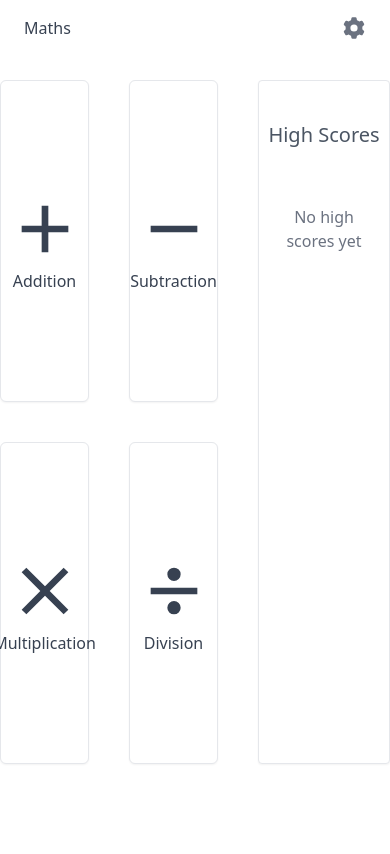
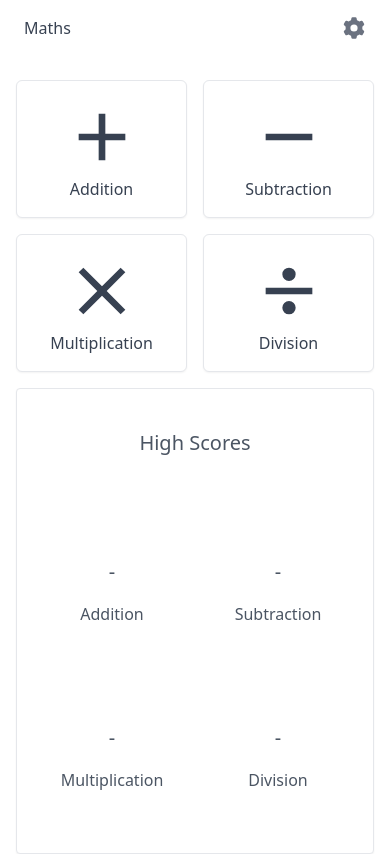
Before and after one commit to bluntarrow/maths-game, a React (Vite) app: page /games in a window 390 px wide. Built offline with nearby package versions, Linux system fonts and the light colour scheme.

Commit message:
first stable version

```diff
--- a/src/App.jsx
+++ b/src/App.jsx
@@ -1,6 +1,7 @@
 import { Navigate } from "react-router-dom";
 import { Routes, BrowserRouter, Route } from "react-router-dom";
 import Toolbar from "./components/app/Toolbar";
+import { ScoresContextProvider } from "./context/score";
 import { SettingsContextProvider } from "./context/settings";
 import { TimeContextProvider } from "./context/timer";
 import Game from "./pages/Game";
@@ -10,6 +11,7 @@ const App = () => {
   return (
     <SettingsContextProvider>
       <TimeContextProvider>
+        <ScoresContextProvider>
           <BrowserRouter>
             <Toolbar />
             <Routes>
@@ -21,6 +23,7 @@ const App = () => {
               <Route path="/games/:game" element={<Game />} />
             </Routes>
           </BrowserRouter>
+        </ScoresContextProvider>
       </TimeContextProvider>
     </SettingsContextProvider>
   );
--- a/src/components/app/Toolbar.jsx
+++ b/src/components/app/Toolbar.jsx
@@ -10,16 +10,24 @@ const Toolbar = () => {
   const location = useLocation();
 
   const [settings, setSettings] = useContext(SettingsContext);
-  const [time, Timer] = useContext(TimeContext);
+  const [time, reduceTime, resetTime] = useContext(TimeContext);
   console.log(location.pathname);
   const fmt = (num) => (num < 10 ? "0" + num : num);
 
   useEffect(() => {
-    if (location.pathname == "/games") {
-      Timer(true);
-    }else{
-      Timer(false)
-    }
+    const timer = setInterval(() => {
+      if (time.minutes == 0 && time.seconds == 0) {
+        clearInterval(timer);
+      } else {
+        reduceTime();
+      }
+      if (location.pathname == "/games") {
+        clearInterval(timer);
+        resetTime();
+      }
+    }, 1000);
+
+    return () => clearInterval(timer);
   }, [location.pathname]);
 
   // settings
@@ -30,9 +38,9 @@ const Toolbar = () => {
   };
 
   return (
-    <nav className="fixed top-0 px-6 lg:px-0 w-full bg-white">
+    <nav className="fixed top-0 px-6 lg:px-0 w-full bg-white z-50">
       <div className="max-w-5xl mx-auto w-full py-4 text-gray-700 font-medium flex justify-between relative">
-        <Link to={"/games"} onClick={Timer(true)}>Maths</Link>
+        <Link to={"/games"}>Maths</Link>
         <div className="flex text-gray-500">
           {location.pathname != "/games" && (
             <div>
@@ -62,7 +70,7 @@ const Toolbar = () => {
                   >
                     <Menu.Items
                       as="ul"
-                      className="h-80 w-64 -bottom-80 bg-gray-100 rounded shadow -right-10 absolute p-4"
+                      className="h-56 w-64 -bottom-56 bg-gray-100 rounded shadow right-0 md:-right-10 absolute p-4"
                       static
                     >
                       {settings.map((setting) => (
@@ -122,7 +130,7 @@ const Toolbar = () => {
                       ))}
                       <Menu.Item
                         as="button"
-                        className=" bg-gray-800 hover:bg-gray-900 rounded text-center w-full py-2 mt-16 text-gray-100"
+                        className=" bg-gray-800 hover:bg-gray-900 rounded text-center w-full py-2 mt-8 text-gray-100"
                       >
                         Close
                       </Menu.Item>
--- a/src/components/game/PlayArea.jsx
+++ b/src/components/game/PlayArea.jsx
@@ -3,7 +3,7 @@ import Icon from "@mdi/react";
 const PlayArea = ({ num1, num2, evaluate, setInp, symbol, inp, ansState }) => {
   return (
     <div
-      className={`border col-span-3 p-4 rounded shadow-sm flex flex-col justify-center items-center relative transition ease-in-out ${
+      className={`border col-span-5 md:col-span-3 p-4 rounded shadow-sm flex flex-col justify-center items-center relative transition ease-in-out ${
         ansState == "correct" ? "border-green-400" : ""
       } ${ansState == "wrong" ? "border-red-400" : ""}`}
     >
--- a/src/components/game/Score.jsx
+++ b/src/components/game/Score.jsx
@@ -1,8 +1,15 @@
-const Score = ({score}) => {
-    return (         <div className="text-7xl flex flex-col p-4 rounded shadow-sm items-center justify-center text-gray-600 font-medium col-span-2 border">
-    <div className="text-xl uppercase text-gray-400">score</div>
-    <div>{score}</div>
-  </div> );
-}
+const Score = ({ score, className }) => {
+  return (
+    <div
+      className={
+        "text-7xl flex flex-col p-4 rounded shadow-sm items-center justify-center text-gray-600 font-medium md:col-span-2 col-span-5 border " +
+        className
+      }
+    >
+      <div className="text-xl uppercase text-gray-400">score</div>
+      <div>{score}</div>
+    </div>
+  );
+};
 
 export default Score;
--- /dev/null
+++ b/src/context/score.jsx
@@ -0,0 +1,51 @@
+import { createContext, useState, useEffect } from "react";
+
+export const ScoresContext = createContext();
+
+export const ScoresContextProvider = ({ children }) => {
+  const [scores, setScores] = useState([
+    { name: "Addition", value: [] },
+    { name: "Subtraction", value: [] },
+    { name: "Multiplication", value: [] },
+    { name: "Division", value: [] },
+  ]);
+
+  const updateScore = (score, location) => {
+    let sc = scores;
+    switch (location) {
+      case "/games/addition":
+        sc[0].value.push(score);
+        break;
+      case "/games/subtraction":
+        sc[1].value.push(score);
+        break;
+      case "/games/multiplication":
+        sc[2].value.push(score);
+        break;
+      case "/games/division":
+        sc[3].value.push(score);
+        break;
+
+      default:
+        break;
+    }
+    setScores([...sc]);
+  };
+
+  useEffect(() => {
+    const Scores = JSON.parse(localStorage.getItem("Scores"));
+    if (Scores) {
+      setScores(Scores);
+    } else {
+      localStorage.setItem("Scores", JSON.stringify(scores));
+    }
+  }, []);
+
+  useEffect(() => {
+    localStorage.setItem("Scores", JSON.stringify(scores));
+  }, [scores]);
+
+  return (
+    <ScoresContext.Provider value={[scores, updateScore]} children={children} />
+  );
+};
--- a/src/context/settings.jsx
+++ b/src/context/settings.jsx
@@ -5,8 +5,9 @@ export const SettingsContext = createContext();
 export const SettingsContextProvider = ({ children }) => {
   const [settings, setSettings] = useState([
     { name: "3s Countdown", value: false },
-    { name: "Timer", value: { minutes: 1, seconds: 0 } },
-    { name: "High scores", value: true },
+    { name: "Timer", value: { minutes: 1, seconds: 30 } },
+    // { name: "Number Range", value: { min: 1, max: 100 } },
+    // { name: "High scores", value: true },
   ]);
 
   return <SettingsContext.Provider value={[settings, setSettings]} children={children} />;
--- a/src/context/timer.jsx
+++ b/src/context/timer.jsx
@@ -5,7 +5,10 @@ export const TimeContext = createContext();
 
 export const TimeContextProvider = ({ children }) => {
   const [settings] = useContext(SettingsContext);
-  const settingsTime = settings[1].value;
+  const settingsTime = {
+    minutes: settings[1].value.minutes,
+    seconds: settings[1].value.seconds,
+  };
   const [time, setTime] = useState(settingsTime);
 
   const reduceTime = () => {
@@ -26,25 +29,14 @@ export const TimeContextProvider = ({ children }) => {
     }
   };
 
-  const Timer = (end) => {
-    setTimeout(() => {
-      const timer = setInterval(() => {
-        if (time.minutes == 0 && time.seconds == 0) {
-          clearInterval(timer);
-        } else {
-          reduceTime();
-        }
-      }, 1000);
-      if (end) {
-        clearInterval(timer);
-      }
-    }, 1);
+  const resetTime = () => {
+    setTime({
+      minutes: settings[1].value.minutes,
+      seconds: settings[1].value.seconds,
+    });
   };
 
   return (
-    <TimeContext.Provider
-      value={[time, Timer]}
-      children={children}
-    />
+    <TimeContext.Provider value={[time, reduceTime, resetTime]} children={children} />
   );
 };
--- a/src/pages/Home.jsx
+++ b/src/pages/Home.jsx
@@ -1,6 +1,10 @@
 import Icon from "@mdi/react";
 import { mdiMinus, mdiPlus, mdiDivision, mdiClose } from "@mdi/js";
 import { Link } from "react-router-dom";
+import { useContext, useState } from "react";
+import { ScoresContext } from "../context/score";
+
+import { Popover } from "@headlessui/react";
 
 const Home = () => {
   const games = [
@@ -9,17 +13,19 @@ const Home = () => {
     { name: "multiplication", icon: mdiClose, symbol: "*" },
     { name: "division", icon: mdiDivision, symbol: "/" },
   ];
+
+  const [scores] = useContext(ScoresContext);
+
   return (
     <div className="h-screen w-screen">
-      <div className="grid grid-cols-5 gap-10 h-full max-w-5xl mx-auto py-20">
-
+      <div className="grid grid-cols-5 gap-4 md:gap-10 h-full max-w-5xl mx-auto py-20 px-4">
         {/* games grid */}
-        <div className="col-span-3 grid grid-cols-2 grid-rows-2 gap-10">
+        <div className="col-span-5 md:col-span-3 grid grid-cols-2 grid-rows-2 gap-4 md:gap-10">
           {games.map(({ name, icon }) => (
             <Link
               key={name}
               to={"/games/" + name}
-              className="bg-white border text-gray-700 rounded-md shadow-sm flex flex-col justify-center items-center"
+              className="bg-white border text-gray-700 rounded-md shadow-sm flex flex-col justify-center items-center p-4 md:p-0"
             >
               <Icon path={icon} className="w-20 h-20" />
               <h2 className="capitalize font-medium">{name}</h2>
@@ -28,14 +34,43 @@ const Home = () => {
         </div>
 
         {/* high scores */}
-        <div className="col-span-2 rounded shadow-sm bg-white border">
+        <div className="col-span-5 md:col-span-2 rounded shadow-sm bg-white border">
           <h1 className="py-10 text-xl font-medium text-center text-gray-600">
             High Scores
           </h1>
-          <ul className="p-4">
-            <li className="text-center font-medium text-gray-500 rounded">
-              No high scores yet
-            </li>
+          <ul className="p-6 grid grid-cols-2 grid-rows-2 gap-6 text-gray-600">
+            {scores.map((score) => (
+              <li key={score.name}>
+                <Popover as="div" className="relative w-full h-full">
+                  <Popover.Button className="aspect-square flex flex-col justify-center items-center gap-4 rounded hover hover:bg-gray-200/25 cursor-pointer transition w-full h-full">
+                    <h4 className="font-medium text-xl">
+                      {score.value.length > 0 &&
+                        score.value.slice().sort().reverse()[0]}
+                      {score.value.length == 0 && "-"}
+                    </h4>
+                    <h6 className="font-medium">{score.name}</h6>
+                  </Popover.Button>
+
+                  <Popover.Panel className="transition fixed z-10 h-4/5 w-4/5 top-1/2 left-1/2 -translate-x-1/2 -translate-y-1/2 my-auto mx-auto bg-gray-50 rounded-xl shadow-xl border">
+                    <div className="p-10 relative">
+                      <h2 className="text-3xl">{score.name}</h2>
+                      <ul className="grid grid-cols-4 md:grid-cols-6 mt-6 gap-4 md:gap-6">
+                        {score.value.length > 0 &&
+                          score.value.map((scr) => (
+                            <li className="text-lg">{scr}</li>
+                          ))}
+                      </ul>
+                      {score.value.length == 0 && (
+                        <div className="text-lg">No scores yet</div>
+                      )}
+                      <Popover.Button className="absolute top-5 right-5">
+                        <Icon path={mdiClose} className="h-6 w-6" />
+                      </Popover.Button>
+                    </div>
+                  </Popover.Panel>
+                </Popover>
+              </li>
+            ))}
           </ul>
         </div>
       </div>
```
Also changed, not shown: src/pages/Game.jsx (+20 -6 lines). Lines whose indentation alone changed are shown as unchanged.
